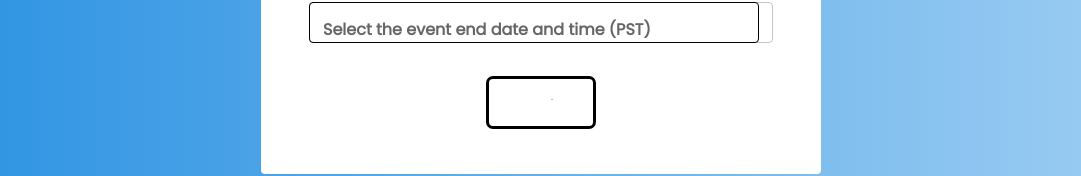
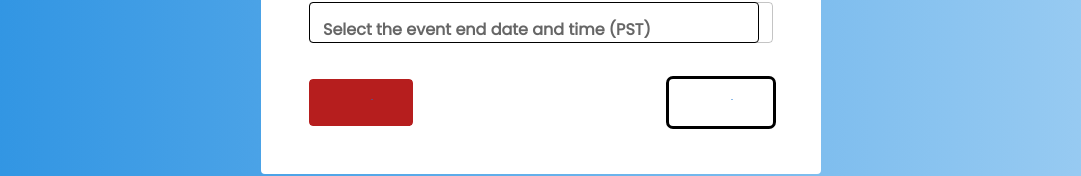
Before and after one commit to gilberthoop/eventsbysfcgva, a Next.js app: page /edit/1 in a window 1280 px wide. Shown: the part 768-944 px from the top of the page, without its empty margins (99-1180 px from the left). Built offline with nearby package versions, Linux system fonts and the light colour scheme; no server answers; the database is empty.

Commit message:
Handle fetching and editing event in the form

```diff
--- a/src/components/events/EventForm.tsx
+++ b/src/components/events/EventForm.tsx
@@ -1,29 +1,33 @@
 import { useRouter } from "next/router";
-import { useState } from "react";
+import { useState, useEffect } from "react";
 import { AdapterDayjs } from "@mui/x-date-pickers/AdapterDayjs";
 import { LocalizationProvider } from "@mui/x-date-pickers/LocalizationProvider";
 import { DateTimePicker } from "@mui/x-date-pickers/DateTimePicker";
 import { CircularProgress } from "@mui/material";
-import { SFCEvent, DateTime } from "@/types";
+import { SFCEvent, DateTime, FormAction } from "@/types";
 import { sanitizeInput } from "@/utils/input-validation";
 import { HOSTS } from "@/utils/global-constants";
 
 interface EventFormProps {
   formTitle: string;
-  action: string;
+  formData?: SFCEvent;
+  action: FormAction;
   loading: boolean;
   hasError: boolean;
   response: string;
   onNewEventSubmit?: (eventParams: SFCEvent) => void;
+  onEditEventSubmit?: (eventParams: SFCEvent) => void;
 }
 
 const EventForm: React.FC<EventFormProps> = ({
   formTitle,
+  formData,
   action,
   loading,
   hasError,
   response,
   onNewEventSubmit,
+  onEditEventSubmit,
 }) => {
   const initialFormState: SFCEvent = {
     host: "",
@@ -40,6 +44,15 @@ const EventForm: React.FC<EventFormProps> = ({
   const [formState, setFormState] = useState<SFCEvent>(initialFormState);
   const router = useRouter();
 
+  /**
+   * When editing, populate form state with the exisiting form data
+   */
+  useEffect(() => {
+    if (action === FormAction.Edit && formData) {
+      setFormState(formData);
+    }
+  }, [formData]);
+
   const submitNewEvent = () => {
     if (!onNewEventSubmit) return;
     onNewEventSubmit(formState);
@@ -47,13 +60,21 @@ const EventForm: React.FC<EventFormProps> = ({
     router.push("/");
   };
 
+  const submitEditEvent = () => {
+    if (!onEditEventSubmit) return;
+    onEditEventSubmit(formState);
+    router.push("/");
+  };
+
   function handleSubmit(event: React.FormEvent<HTMLFormElement>) {
     event.preventDefault();
 
     switch (action) {
-      case "add":
+      case FormAction.Add:
         submitNewEvent();
         break;
+      case FormAction.Edit:
+        submitEditEvent();
       default:
         break;
     }
@@ -199,9 +220,20 @@ const EventForm: React.FC<EventFormProps> = ({
           </LocalizationProvider>
         </div>
 
-        <button type="submit" className="form__button" disabled={loading}>
-          {loading ? <CircularProgress size={24} /> : "Submit"}
-        </button>
+        <div className="flex justify-between my-4">
+          {action === FormAction.Edit && (
+            <button
+              className="form__button form__button--cancel"
+              onClick={() => router.push("/")}
+            >
+              {loading ? <CircularProgress size={24} /> : "Cancel"}
+            </button>
+          )}
+
+          <button type="submit" className="form__button" disabled={loading}>
+            {loading ? <CircularProgress size={24} /> : "Submit"}
+          </button>
+        </div>
       </form>
     </main>
   );
--- a/src/styles/form.css
+++ b/src/styles/form.css
@@ -29,5 +29,11 @@
 }
 
 .form__button {
-  @apply w-fit rounded outline py-2 px-10 my-4 mx-auto;
+  @apply w-fit rounded outline py-2 px-6;
+  @apply md:px-10;
 }
+
+.form__button--cancel {
+  background-color: rgb(182, 30, 30);
+  color: white;
+}
```
